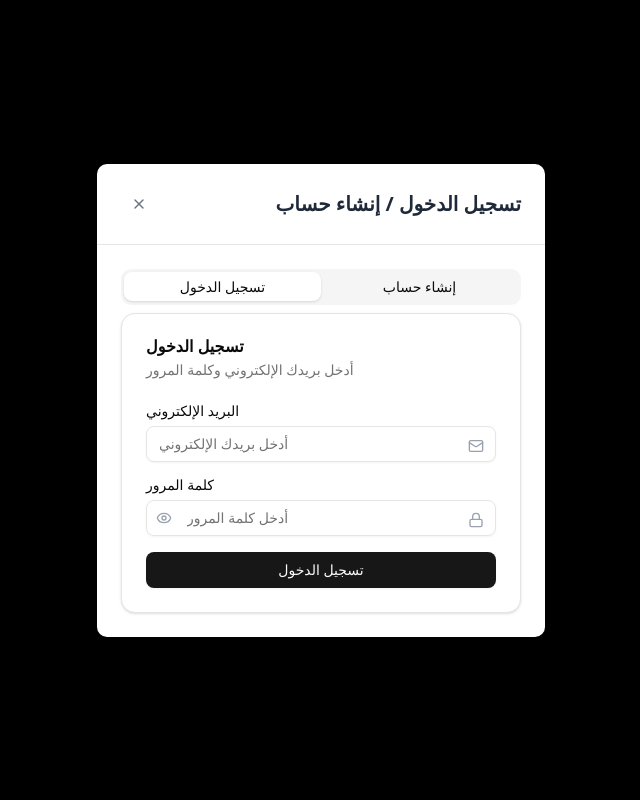
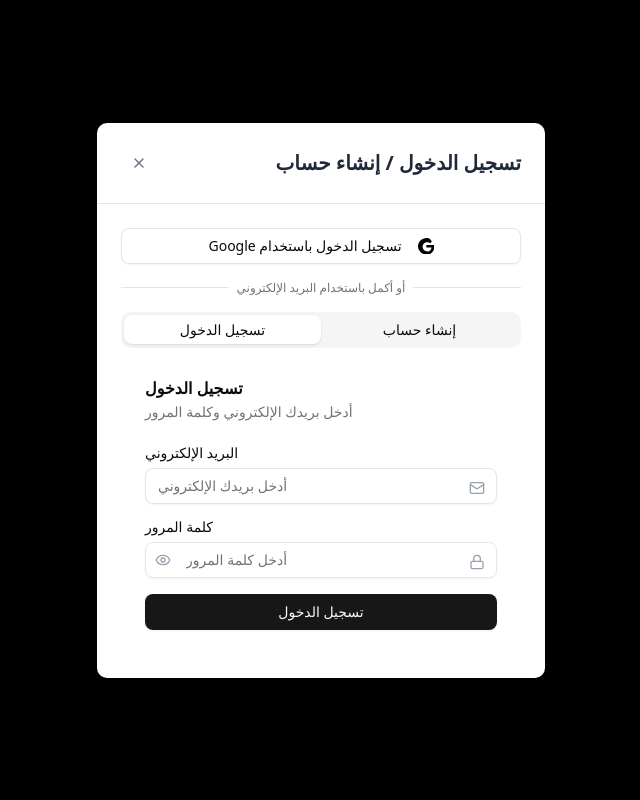
Before and after one commit to 4G-com/4g-store-frontend, a React (Vite) app: page / in a window 1280 px wide. Both pictures are taken after a click on the button "تسجيل الدخول". Shown: the top 800 px of the page, without its empty margins (319-959 px from the left). Built offline with nearby package versions, Linux system fonts and the light colour scheme; no server answers.

Commit message:
feat: Add Google Sign-In functionality

```diff
--- a/src/components/AuthModal.jsx
+++ b/src/components/AuthModal.jsx
@@ -1,5 +1,4 @@
 import React, { useState } from 'react';
-// ★★★ استيراد العميل الذي أنشأناه ★★★
 import { supabase } from '../supabaseClient';
 import { Button } from '@/components/ui/button.jsx';
 import { Input } from '@/components/ui/input.jsx';
@@ -8,74 +7,64 @@ import { Card, CardContent, CardDescription, CardHeader, CardTitle } from '@/com
 import { Tabs, TabsContent, TabsList, TabsTrigger } from '@/components/ui/tabs.jsx';
 import { X, User, Mail, Phone, Lock, Eye, EyeOff } from 'lucide-react';
 
+// أيقونة Google SVG
+const GoogleIcon = (props) => (
+  <svg role="img" viewBox="0 0 24 24" xmlns="http://www.w3.org/2000/svg" {...props}>
+    <title>Google</title>
+    <path d="M12.48 10.92v3.28h7.84c-.24 1.84-.85 3.18-1.73 4.1-1.02 1.02-2.62 1.9-4.63 1.9-3.87 0-7-3.13-7-7s3.13-7 7-7c2.04 0 3.5.83 4.37 1.62l2.33-2.33C18.4.56 15.75 0 12.48 0 5.88 0 0 5.88 0 12.48s5.88 12.48 12.48 12.48c7.25 0 12.07-4.73 12.07-12.07 0-.81-.07-1.61-.2-2.39H12.48z"/>
+  </svg>
+ );
+
 const AuthModal = ({ isOpen, onClose, onLogin }) => {
   const [showPassword, setShowPassword] = useState(false);
-  const [loginData, setLoginData] = useState({
-    email: '',
-    password: ''
-  });
-  const [signupData, setSignupData] = useState({
-    email: '',
-    password: '',
-    username: '',
-    phone: ''
-  });
+  const [loginData, setLoginData] = useState({ email: '', password: '' });
+  const [signupData, setSignupData] = useState({ email: '', password: '', username: '', phone: '' });
   const [errors, setErrors] = useState({});
   const [isLoading, setIsLoading] = useState(false);
 
   if (!isOpen) return null;
 
-  // ★★★ دالة تسجيل الدخول باستخدام Supabase ★★★
   const handleLogin = async (e) => {
     e.preventDefault();
     setIsLoading(true);
     setErrors({});
-
     const { data, error } = await supabase.auth.signInWithPassword({
       email: loginData.email,
       password: loginData.password,
     });
-
     if (error) {
       setErrors({ login: 'البريد الإلكتروني أو كلمة المرور غير صحيحة.' });
     } else if (data.user) {
       onLogin(data.user);
       onClose();
-      setLoginData({ email: '', password: '' });
     }
     setIsLoading(false);
   };
 
-  // ★★★ دالة إنشاء الحساب باستخدام Supabase ★★★
   const handleSignup = async (e) => {
     e.preventDefault();
     setIsLoading(true);
     setErrors({});
-
     const { data, error } = await supabase.auth.signUp({
       email: signupData.email,
       password: signupData.password,
-      options: {
-        data: {
-          username: signupData.username,
-          phone: signupData.phone,
-        }
-      }
+      options: { data: { username: signupData.username, phone: signupData.phone } }
     });
-
     if (error) {
-      if (error.message.includes("User already registered")) {
-        setErrors({ signup: 'هذا البريد الإلكتروني مسجل بالفعل.' });
-      } else {
-        setErrors({ signup: 'حدث خطأ أثناء إنشاء الحساب. يرجى المحاولة مرة أخرى.' });
-      }
+      setErrors({ signup: error.message.includes("User already registered") ? 'هذا البريد الإلكتروني مسجل بالفعل.' : 'حدث خطأ أثناء إنشاء الحساب.' });
     } else if (data.user) {
       alert('تم إنشاء حسابك بنجاح! سيتم تسجيل دخولك.');
       onLogin(data.user);
       onClose();
-      setSignupData({ email: '', password: '', username: '', phone: '' });
     }
     setIsLoading(false);
+  };
+
+  // ★★★ دالة تسجيل الدخول باستخدام Google ★★★
+  const handleGoogleLogin = async () => {
+    await supabase.auth.signInWithOAuth({
+      provider: 'google',
+    });
   };
 
   return (
@@ -89,6 +78,24 @@ const AuthModal = ({ isOpen, onClose, onLogin }) => {
         </div>
 
         <div className="p-6">
+          {/* ★★★ زر تسجيل الدخول باستخدام Google ★★★ */}
+          <Button variant="outline" className="w-full mb-4" onClick={handleGoogleLogin}>
+            <GoogleIcon className="w-4 h-4 ml-2" />
+            تسجيل الدخول باستخدام Google
+          </Button>
+
+          {/* ★★★ فاصل بصري ★★★ */}
+          <div className="relative mb-4">
+            <div className="absolute inset-0 flex items-center">
+              <span className="w-full border-t" />
+            </div>
+            <div className="relative flex justify-center text-xs uppercase">
+              <span className="bg-white px-2 text-muted-foreground">
+                أو أكمل باستخدام البريد الإلكتروني
+              </span>
+            </div>
+          </div>
+
           <Tabs defaultValue="login" className="w-full">
             <TabsList className="grid w-full grid-cols-2">
               <TabsTrigger value="login">تسجيل الدخول</TabsTrigger>
@@ -96,7 +103,7 @@ const AuthModal = ({ isOpen, onClose, onLogin }) => {
             </TabsList>
 
             <TabsContent value="login">
-              <Card>
+              <Card className="border-0 shadow-none">
                 <CardHeader>
                   <CardTitle>تسجيل الدخول</CardTitle>
                   <CardDescription>أدخل بريدك الإلكتروني وكلمة المرور</CardDescription>
@@ -110,7 +117,6 @@ const AuthModal = ({ isOpen, onClose, onLogin }) => {
                         <Input id="email-login" type="email" placeholder="أدخل بريدك الإلكتروني" value={loginData.email} onChange={(e) => setLoginData({...loginData, email: e.target.value})} className="pr-10" required />
                       </div>
                     </div>
-
                     <div className="space-y-2">
                       <Label htmlFor="password-login">كلمة المرور</Label>
                       <div className="relative">
@@ -121,7 +127,6 @@ const AuthModal = ({ isOpen, onClose, onLogin }) => {
                         </Button>
                       </div>
                     </div>
-
                     {errors.login && <div className="text-red-500 text-sm bg-red-50 p-3 rounded-md">{errors.login}</div>}
                     <Button type="submit" className="w-full" disabled={isLoading}>{isLoading ? 'جاري تسجيل الدخول...' : 'تسجيل الدخول'}</Button>
                   </form>
@@ -130,7 +135,7 @@ const AuthModal = ({ isOpen, onClose, onLogin }) => {
             </TabsContent>
 
             <TabsContent value="signup">
-              <Card>
+              <Card className="border-0 shadow-none">
                 <CardHeader>
                   <CardTitle>إنشاء حساب جديد</CardTitle>
                   <CardDescription>املأ البيانات التالية لإنشاء حساب جديد</CardDescription>
@@ -144,7 +149,6 @@ const AuthModal = ({ isOpen, onClose, onLogin }) => {
                         <Input id="username-signup" type="text" placeholder="أدخل اسم المستخدم" value={signupData.username} onChange={(e) => setSignupData({...signupData, username: e.target.value})} className="pr-10" />
                       </div>
                     </div>
-
                     <div className="space-y-2">
                       <Label htmlFor="email-signup">البريد الإلكتروني</Label>
                       <div className="relative">
@@ -152,7 +156,6 @@ const AuthModal = ({ isOpen, onClose, onLogin }) => {
                         <Input id="email-signup" type="email" placeholder="أدخل البريد الإلكتروني" value={signupData.email} onChange={(e) => setSignupData({...signupData, email: e.target.value})} className="pr-10" required />
                       </div>
                     </div>
-
                     <div className="space-y-2">
                       <Label htmlFor="password-signup">كلمة المرور</Label>
                       <div className="relative">
@@ -163,7 +166,6 @@ const AuthModal = ({ isOpen, onClose, onLogin }) => {
                         </Button>
                       </div>
                     </div>
-
                     {errors.signup && <div className="text-red-500 text-sm bg-red-50 p-3 rounded-md">{errors.signup}</div>}
                     <Button type="submit" className="w-full" disabled={isLoading}>{isLoading ? 'جاري إنشاء الحساب...' : 'إنشاء حساب'}</Button>
                   </form>
```
